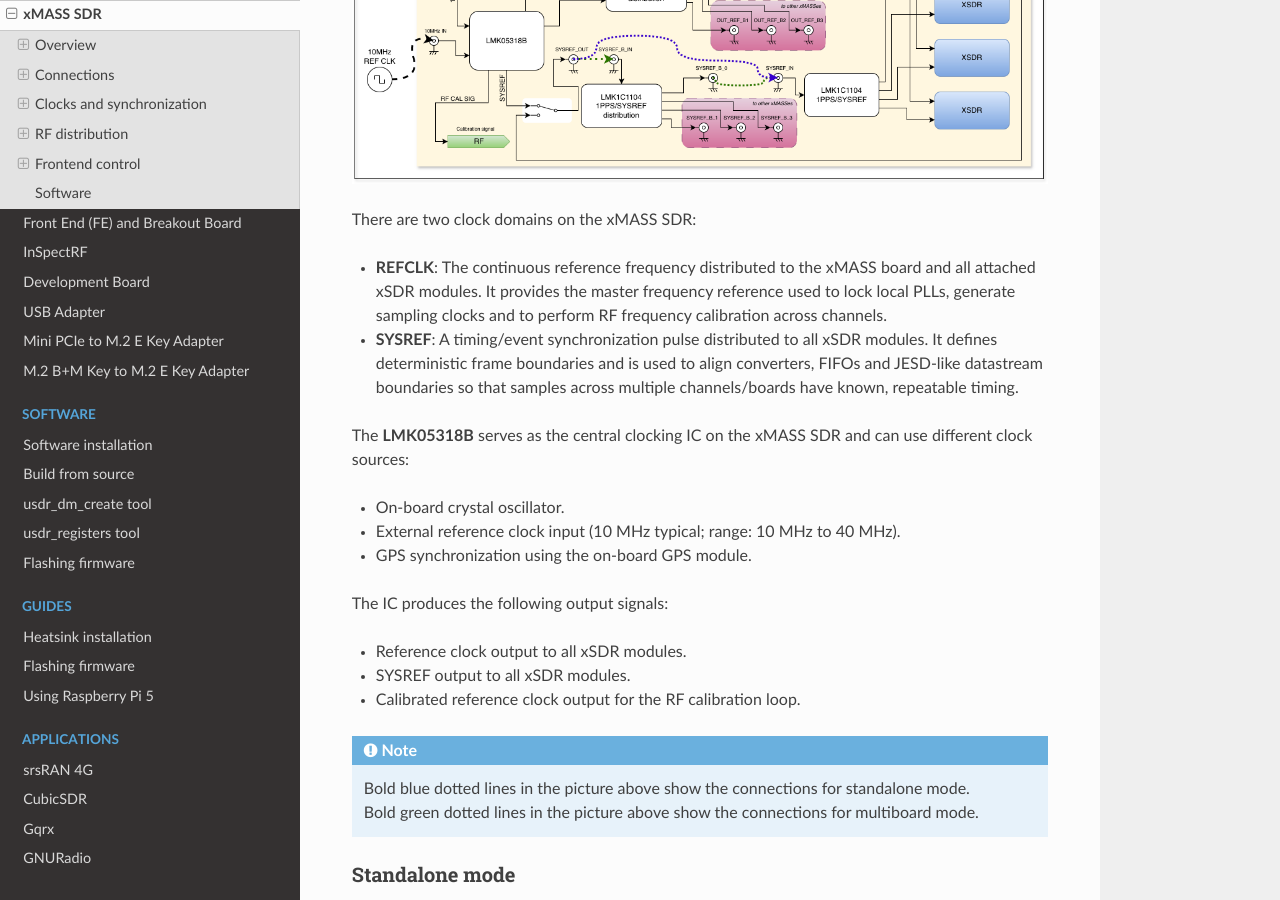
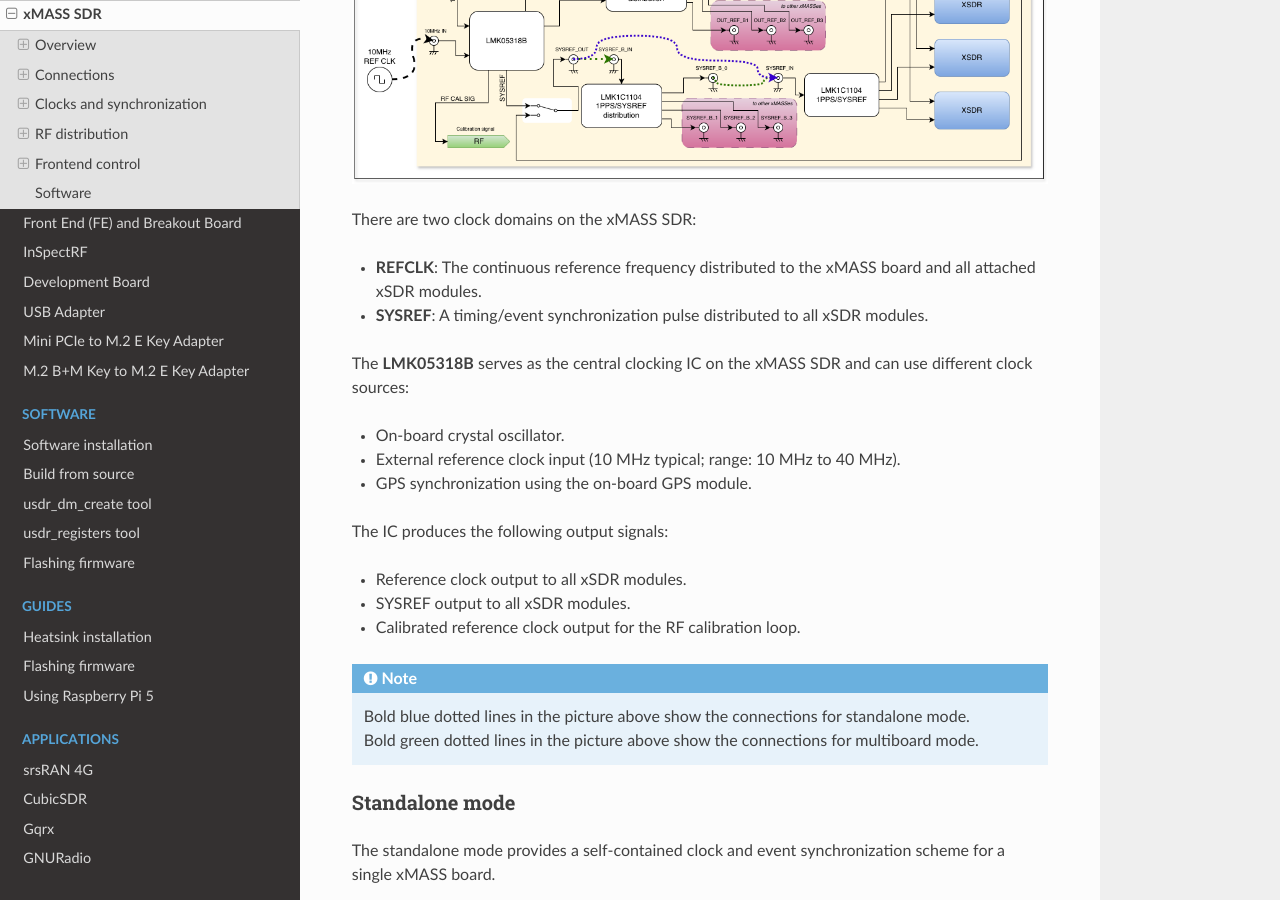
Before and after one commit to wavelet-lab/docs, a Sphinx documentation site: the page built from source/hardware/xmass.rst, in a window 1280 px wide and 900 px high, scrolled down 4969 px. Built offline with Sphinx 7.4.7 and the Read the Docs theme 3.1.0, drawn with Linux system fonts in a browser that asks for light colours.

Commit message:
Updated.

```diff
--- a/source/hardware/xmass.rst
+++ b/source/hardware/xmass.rst
@@ -136,8 +136,8 @@
 
 There are two clock domains on the xMASS SDR:
 
-* **REFCLK**: The continuous reference frequency distributed to the xMASS board and all attached xSDR modules. It provides the master frequency reference used to lock local PLLs, generate sampling clocks and to perform RF frequency calibration across channels.
-* **SYSREF**: A timing/event synchronization pulse distributed to all xSDR modules. It defines deterministic frame boundaries and is used to align converters, FIFOs and JESD-like datastream boundaries so that samples across multiple channels/boards have known, repeatable timing.
+* **REFCLK**: The continuous reference frequency distributed to the xMASS board and all attached xSDR modules.
+* **SYSREF**: A timing/event synchronization pulse distributed to all xSDR modules.
 
 The **LMK05318B** serves as the central clocking IC on the xMASS SDR and can use different clock sources:
 
```
